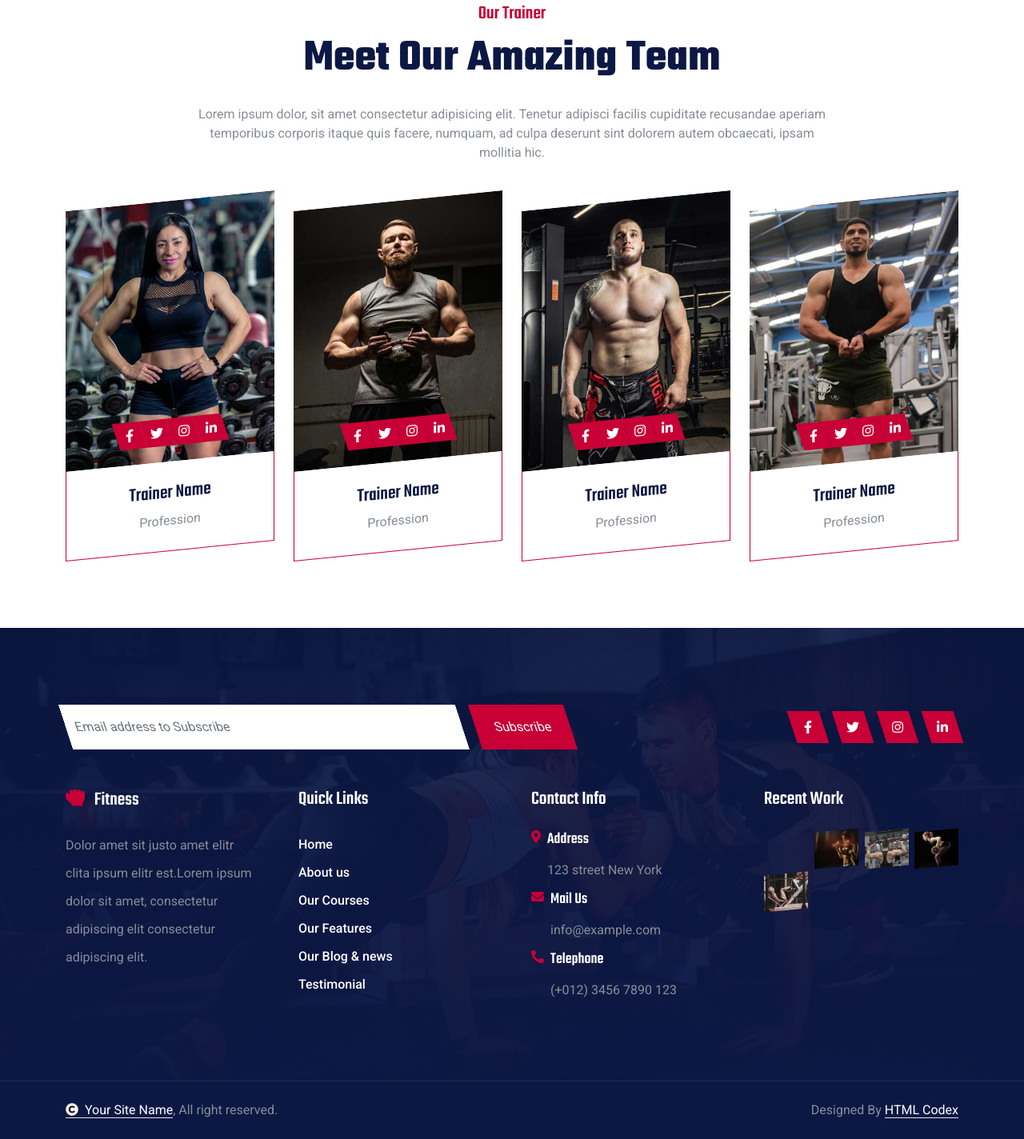
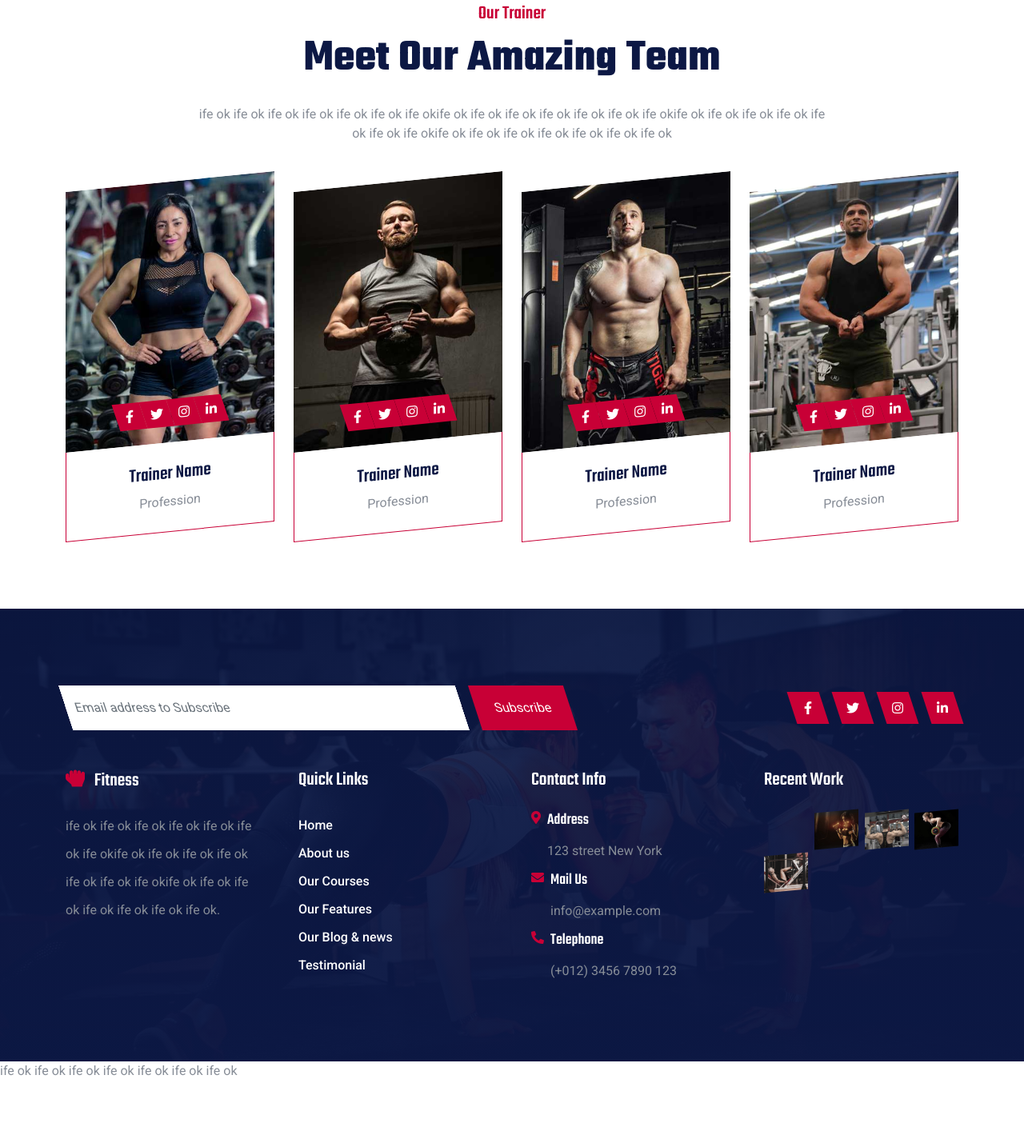
Before and after one commit to Ifenusi/fitness-website, a plain HTML site: page team.html in a window 1280 px wide. Shown: the part 549-1973 px from the top of the page at 80% size. After the commit the page ends 1900 px from the top, so only its background shows below. Drawn offline with nearby package versions, Linux system fonts and the light colour scheme.

Commit message:
Update team.html

```diff
--- a/team.html
+++ b/team.html
@@ -157,7 +157,7 @@
                 <div class="text-center mx-auto pb-5 wow fadeInUp" data-wow-delay="0.2s" style="max-width: 800px;">
                     <h4 class="text-primary">Our Trainer</h4>
                     <h1 class="display-4 mb-4">Meet Our Amazing Team</h1>
-                    <p class="mb-0">Lorem ipsum dolor, sit amet consectetur adipisicing elit. Tenetur adipisci facilis cupiditate recusandae aperiam temporibus corporis itaque quis facere, numquam, ad culpa deserunt sint dolorem autem obcaecati, ipsam mollitia hic.
+                    <p class="mb-0">ife ok ife ok ife ok ife ok ife ok ife ok ife okife ok ife ok ife ok ife ok ife ok ife ok ife okife ok ife ok ife ok ife ok ife ok ife ok ife okife ok ife ok ife ok ife ok ife ok ife ok ife ok
                     </p>
                 </div>
                 <div class="row gy-5 gy-lg-4 gx-4">
@@ -257,7 +257,7 @@
                     <div class="col-md-6 col-lg-6 col-xl-3">
                         <div class="footer-item">
                             <h4 class="text-white mb-4"><i class="fas fa-hand-rock text-primary me-2"></i> Fitness</h4>
-                            <p class="mb-0">Dolor amet sit justo amet elitr clita ipsum elitr est.Lorem ipsum dolor sit amet, consectetur adipiscing elit consectetur adipiscing elit.</p>
+                            <p class="mb-0">ife ok ife ok ife ok ife ok ife ok ife ok ife okife ok ife ok ife ok ife ok ife ok ife ok ife okife ok ife ok ife ok ife ok ife ok ife ok ife ok.</p>
                         </div>
                     </div>
                     <div class="col-md-6 col-lg-6 col-xl-3">
@@ -378,24 +378,7 @@
         <!-- Footer End -->
 
 
-        <!-- Copyright Start -->
-        <div class="container-fluid copyright py-4">
-            <div class="container">
-                <div class="row g-4 align-items-center">
-                    <div class="col-md-6 text-center text-md-start mb-md-0">
-                        <span class="text-body"><a href="#" class="border-bottom text-white"><i class="fas fa-copyright text-light me-2"></i>Your Site Name</a>, All right reserved.</span>
-                    </div>
-                    <div class="col-md-6 text-center text-md-end text-body">
-                        <!--/*** This template is free as long as you keep the below author’s credit link/attribution link/backlink. ***/-->
-                        <!--/*** If you'd like to use the template without the below author’s credit link/attribution link/backlink, ***/-->
-                        <!--/*** you can purchase the Credit Removal License from "https://htmlcodex.com/credit-removal". ***/-->
-                        Designed By <a class="border-bottom text-white" href="https://htmlcodex.com">HTML Codex</a>
-                    </div>
-                </div>
-            </div>
-        </div>
-        <!-- Copyright End -->
-
+      ife ok ife ok ife ok ife ok ife ok ife ok ife ok
 
         <!-- Back to Top -->
         <div class="back-to-top">
```
